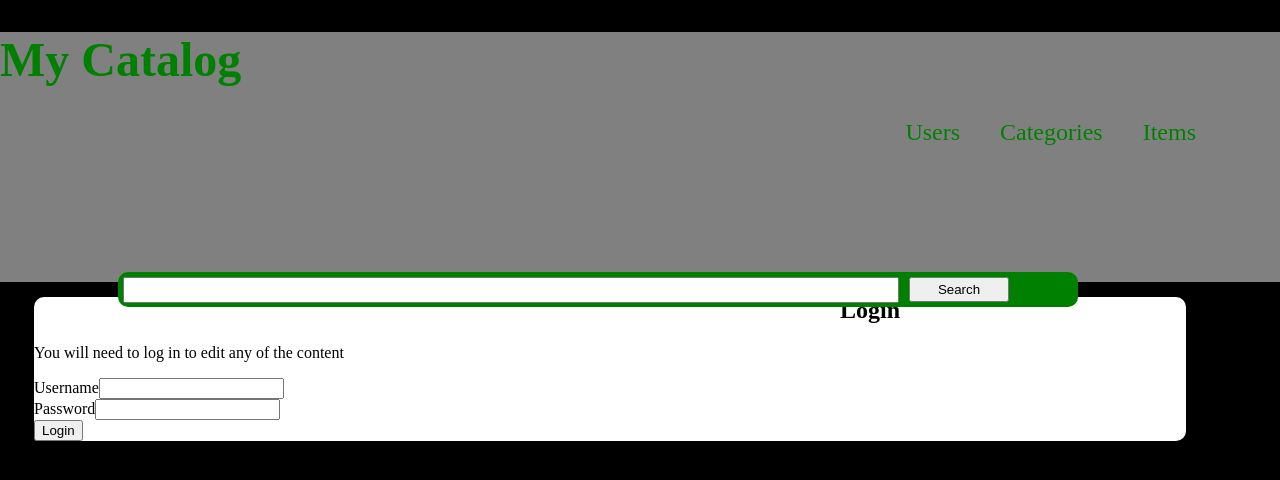
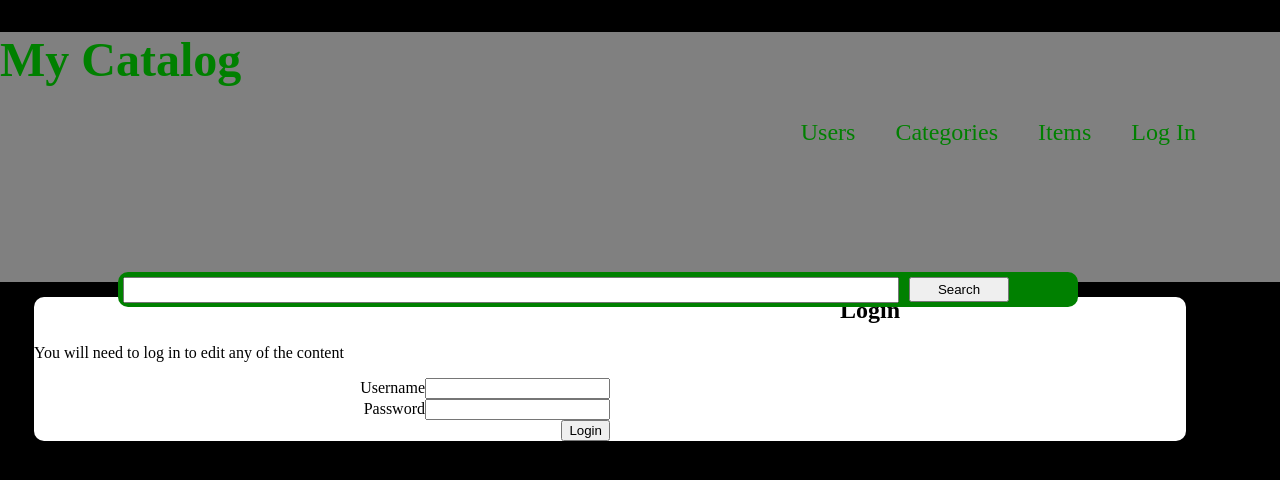
Before and after one commit to ScottConnor-BHG/Catalog, a CakePHP app: the page made by app/View/Users/login.ctp in a window 1280 px wide. Shown: the top 480 px of the page. Run offline with PHP 8.4 and a stand-in for CakePHP, Linux system fonts and the light colour scheme; the template is opened without the code that fills it, so the values that code supplies are empty; form fields are guessed from the names that the template uses; some libraries are stand-ins or nearby versions.

Commit message:
got authentification working with one unknown error in beforeSave User.php model

```diff
--- a/app/Controller/AppController.php
+++ b/app/Controller/AppController.php
@@ -34,4 +34,10 @@ App::uses('Controller', 'Controller');
 class AppController extends Controller {
 	public $helpers = array('html','Form','Session');
 	public $components = array('Session','Auth');
+	public function beforeFilter()
+	{
+		$this->Auth->allow('index');
+
+
+	}
 }
--- a/app/Controller/UsersController.php
+++ b/app/Controller/UsersController.php
@@ -12,7 +12,11 @@ class UsersController extends AppController {
  *
  * @return void
  */
+	public function beforeFilter(){
+		parent::beforeFilter();
+		$this->Auth->allow('add');
 
+	}
 	public function index() {
 		$this->User->recursive = 0;
 		$this->set('users', $this->paginate());
--- a/app/View/Layouts/default.ctp
+++ b/app/View/Layouts/default.ctp
@@ -12,9 +12,19 @@
 								<h1><a href=""><span>My Catalog</span></a></h1>
 														<div id = "Navigation" class = "widthWrapper">
 							<ul>
+																	<?php
+									if(AuthComponent::user())
+									{
+										echo '<li><a href="/users/logout">Log Out</a></li>';
+									}else
+									{
+										echo '<li><a href="/users/login">Log In</a></li>';
+									}
+									?>
 									<li><a href="/Items">Items</a></li>
 									<li><a href="/Categories">Categories</a></li>
 									<li><a href="/Users">Users</a></li>
+
 							</ul>
 						</div>
 						</div>
--- a/app/View/Users/login.ctp
+++ b/app/View/Users/login.ctp
@@ -1,8 +1,10 @@
 <h2>Login</h2>
 <p>You will need to log in to edit any of the content</p>
+<div class="login">
 <?php
 echo $this->Form->create('User');
 echo $this->Form->input('username');
 echo $this->Form->input('password');
 echo $this->Form->end(__('Login'));
 ?>
+</div>
--- a/app/webroot/css/styles.css
+++ b/app/webroot/css/styles.css
@@ -133,3 +133,8 @@ td{
 	width:50%;
 
 }
+.login{
+	text-align: right;
+	position: relative;
+	right:50%;
+}
```
Also changed, not shown: app/Model/User.php (+10 -0 lines).
